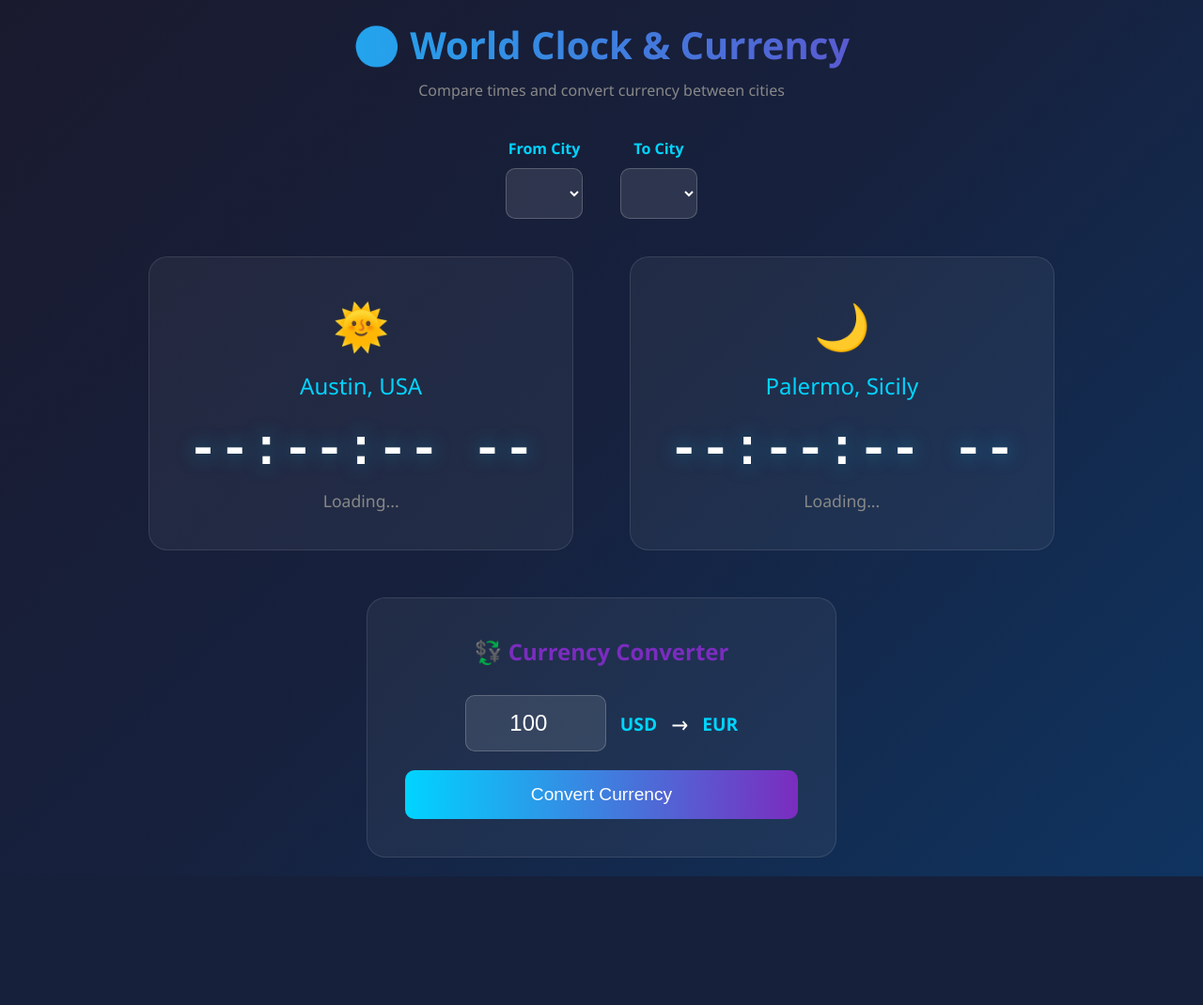
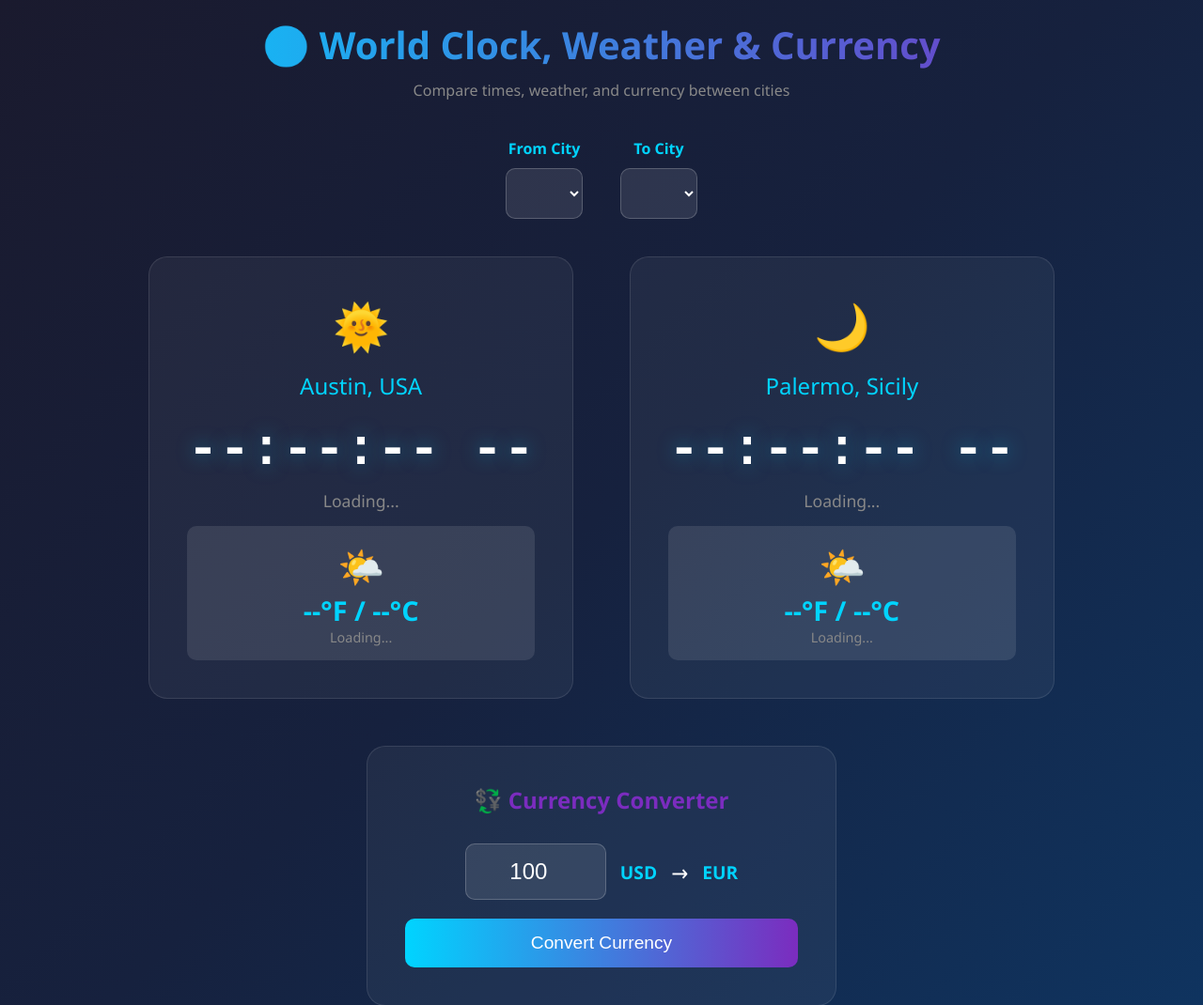
Before and after one commit to lighnthedark/timezone, a Flask app: template templates/index.html in a window 1280 px wide. Shown: the top 1070 px of the page at 94% size. Before the commit the page ends 933 px from the top, so only its background shows below. Run offline with Flask 3, Linux system fonts and the light colour scheme; the template is opened without the code that fills it, so the values that code supplies are empty.

Commit message:
Added weather and F to C conversion

```diff
--- a/app.py
+++ b/app.py
@@ -5,35 +5,36 @@ import pytz
 
 app = Flask(__name__)
 
-# Free currency API
 CURRENCY_API = "https://api.exchangerate-api.com/v4/latest/"
+WEATHER_API = "https://api.open-meteo.com/v1/forecast"
 
-# Major cities with their timezones and currencies
 CITIES = {
-    'Austin, USA': {'timezone': 'America/Chicago', 'currency': 'USD'},
-    'New York, USA': {'timezone': 'America/New_York', 'currency': 'USD'},
-    'Los Angeles, USA': {'timezone': 'America/Los_Angeles', 'currency': 'USD'},
-    'London, UK': {'timezone': 'Europe/London', 'currency': 'GBP'},
-    'Paris, France': {'timezone': 'Europe/Paris', 'currency': 'EUR'},
-    'Rome, Italy': {'timezone': 'Europe/Rome', 'currency': 'EUR'},
-    'Palermo, Sicily': {'timezone': 'Europe/Rome', 'currency': 'EUR'},
-    'Berlin, Germany': {'timezone': 'Europe/Berlin', 'currency': 'EUR'},
-    'Tokyo, Japan': {'timezone': 'Asia/Tokyo', 'currency': 'JPY'},
-    'Sydney, Australia': {'timezone': 'Australia/Sydney', 'currency': 'AUD'},
-    'Dubai, UAE': {'timezone': 'Asia/Dubai', 'currency': 'AED'},
-    'Toronto, Canada': {'timezone': 'America/Toronto', 'currency': 'CAD'},
-    'Mexico City, Mexico': {'timezone': 'America/Mexico_City', 'currency': 'MXN'},
-    'Sao Paulo, Brazil': {'timezone': 'America/Sao_Paulo', 'currency': 'BRL'},
-    'Mumbai, India': {'timezone': 'Asia/Kolkata', 'currency': 'INR'},
-    'Singapore': {'timezone': 'Asia/Singapore', 'currency': 'SGD'},
-    'Hong Kong': {'timezone': 'Asia/Hong_Kong', 'currency': 'HKD'},
-    'Amsterdam, Netherlands': {'timezone': 'Europe/Amsterdam', 'currency': 'EUR'},
+    'Austin, USA': {'timezone': 'America/Chicago', 'currency': 'USD', 'lat': 30.27, 'lon': -97.74},
+    'New York, USA': {'timezone': 'America/New_York', 'currency': 'USD', 'lat': 40.71, 'lon': -74.01},
+    'Los Angeles, USA': {'timezone': 'America/Los_Angeles', 'currency': 'USD', 'lat': 34.05, 'lon': -118.24},
+    'London, UK': {'timezone': 'Europe/London', 'currency': 'GBP', 'lat': 51.51, 'lon': -0.13},
+    'Paris, France': {'timezone': 'Europe/Paris', 'currency': 'EUR', 'lat': 48.86, 'lon': 2.35},
+    'Rome, Italy': {'timezone': 'Europe/Rome', 'currency': 'EUR', 'lat': 41.90, 'lon': 12.50},
+    'Palermo, Sicily': {'timezone': 'Europe/Rome', 'currency': 'EUR', 'lat': 38.12, 'lon': 13.36},
+    'Berlin, Germany': {'timezone': 'Europe/Berlin', 'currency': 'EUR', 'lat': 52.52, 'lon': 13.41},
+    'Tokyo, Japan': {'timezone': 'Asia/Tokyo', 'currency': 'JPY', 'lat': 35.68, 'lon': 139.69},
+    'Sydney, Australia': {'timezone': 'Australia/Sydney', 'currency': 'AUD', 'lat': -33.87, 'lon': 151.21},
+    'Dubai, UAE': {'timezone': 'Asia/Dubai', 'currency': 'AED', 'lat': 25.20, 'lon': 55.27},
+    'Toronto, Canada': {'timezone': 'America/Toronto', 'currency': 'CAD', 'lat': 43.65, 'lon': -79.38},
+    'Mexico City, Mexico': {'timezone': 'America/Mexico_City', 'currency': 'MXN', 'lat': 19.43, 'lon': -99.13},
+    'Sao Paulo, Brazil': {'timezone': 'America/Sao_Paulo', 'currency': 'BRL', 'lat': -23.55, 'lon': -46.63},
+    'Mumbai, India': {'timezone': 'Asia/Kolkata', 'currency': 'INR', 'lat': 19.08, 'lon': 72.88},
+    'Singapore': {'timezone': 'Asia/Singapore', 'currency': 'SGD', 'lat': 1.35, 'lon': 103.82},
+    'Hong Kong': {'timezone': 'Asia/Hong_Kong', 'currency': 'HKD', 'lat': 22.32, 'lon': 114.17},
+    'Amsterdam, Netherlands': {'timezone': 'Europe/Amsterdam', 'currency': 'EUR', 'lat': 52.37, 'lon': 4.90},
 }
+
 
 @app.route('/')
 def index():
     cities = list(CITIES.keys())
     return render_template('index.html', cities=cities)
+
 
 @app.route('/get_time', methods=['POST'])
 def get_time():
@@ -43,7 +44,7 @@ def get_time():
     tz1 = pytz.timezone(CITIES[city1]['timezone'])
     tz2 = pytz.timezone(CITIES[city2]['timezone'])
 
-    now = datetime.now()
+    now = datetime.now(pytz.UTC)
     time1 = now.astimezone(tz1)
     time2 = now.astimezone(tz2)
 
@@ -62,32 +63,102 @@ def get_time():
         }
     })
 
+
+@app.route('/get_weather', methods=['POST'])
+def get_weather():
+    city1 = request.json.get('city1')
+    city2 = request.json.get('city2')
+
+    def fetch_weather(city):
+        lat = CITIES[city]['lat']
+        lon = CITIES[city]['lon']
+        try:
+            response = requests.get(
+                WEATHER_API,
+                params={
+                    'latitude': lat,
+                    'longitude': lon,
+                    'current_weather': True
+                },
+                timeout=5
+            )
+            data = response.json()
+            temp_c = data['current_weather']['temperature']
+            temp_f = round(temp_c * 9/5 + 32)
+            weather_code = data['current_weather']['weathercode']
+
+            # Weather code to emoji and description
+            weather_map = {
+                0: ('☀️', 'Clear sky'),
+                1: ('🌤️', 'Mainly clear'),
+                2: ('⛅', 'Partly cloudy'),
+                3: ('☁️', 'Overcast'),
+                45: ('🌫️', 'Foggy'),
+                48: ('🌫️', 'Depositing rime fog'),
+                51: ('🌧️', 'Light drizzle'),
+                53: ('🌧️', 'Moderate drizzle'),
+                55: ('🌧️', 'Dense drizzle'),
+                61: ('🌧️', 'Slight rain'),
+                63: ('🌧️', 'Moderate rain'),
+                65: ('🌧️', 'Heavy rain'),
+                71: ('🌨️', 'Slight snow'),
+                73: ('🌨️', 'Moderate snow'),
+                75: ('🌨️', 'Heavy snow'),
+                80: ('🌦️', 'Rain showers'),
+                81: ('🌦️', 'Moderate showers'),
+                82: ('🌦️', 'Violent showers'),
+                95: ('⛈️', 'Thunderstorm'),
+                96: ('⛈️', 'Thunderstorm with hail'),
+                99: ('⛈️', 'Thunderstorm with heavy hail'),
+            }
+
+            emoji, description = weather_map.get(weather_code, ('🌡️', 'Unknown'))
+
+            return {
+                'temp_c': round(temp_c),
+                'temp_f': temp_f,
+                'emoji': emoji,
+                'description': description
+            }
+        except Exception as e:
+            return {
+                'temp_c': '--',
+                'temp_f': '--',
+                'emoji': '❓',
+                'description': 'Unable to fetch weather'
+            }
+
+    return jsonify({
+        'city1': fetch_weather(city1),
+        'city2': fetch_weather(city2)
+    })
+
+
 @app.route('/convert_currency', methods=['POST'])
 def convert_currency():
     city1 = request.json.get('city1')
     city2 = request.json.get('city2')
-    amount = float(request.json.get('amount', 1))
+    amount = float(request.json.get('amount', 100))
 
-    currency1 = CITIES[city1]['currency']
-    currency2 = CITIES[city2]['currency']
+    from_currency = CITIES[city1]['currency']
+    to_currency = CITIES[city2]['currency']
 
     try:
-        response = requests.get(f"{CURRENCY_API}{currency1}")
+        response = requests.get(CURRENCY_API + from_currency, timeout=5)
         data = response.json()
-        rate = data['rates'][currency2]
-        converted = amount * rate
+        rate = data['rates'][to_currency]
+        converted = round(amount * rate, 2)
 
         return jsonify({
-            'from_currency': currency1,
-            'to_currency': currency2,
+            'from_currency': from_currency,
+            'to_currency': to_currency,
             'amount': amount,
-            'converted': round(converted, 2),
+            'converted': converted,
             'rate': round(rate, 4)
         })
-    except:
-        return jsonify({'error': 'Could not fetch exchange rate'}), 400
+    except Exception as e:
+        return jsonify({'error': 'Unable to fetch exchange rates'})
+
 
 if __name__ == '__main__':
-    import os
-    port = int(os.environ.get('PORT', 5002))
-    app.run(host='0.0.0.0', port=port, debug=True)
+    app.run(debug=True, port=5002)
--- a/templates/index.html
+++ b/templates/index.html
@@ -4,7 +4,7 @@
 <head>
     <meta charset="UTF-8">
     <meta name="viewport" content="width=device-width, initial-scale=1.0">
-    <title>World Clock & Currency Converter</title>
+    <title>World Clock, Weather & Currency</title>
     <style>
         * {
             margin: 0;
@@ -122,11 +122,34 @@
         .date-display {
             color: #888;
             font-size: 1.1rem;
+            margin-bottom: 15px;
         }
 
         .day-night-icon {
             font-size: 3rem;
             margin-bottom: 15px;
+        }
+
+        .weather-display {
+            margin-top: 15px;
+            padding: 15px;
+            background: rgba(255, 255, 255, 0.1);
+            border-radius: 10px;
+        }
+
+        .weather-emoji {
+            font-size: 2.5rem;
+        }
+
+        .weather-temp {
+            font-size: 1.8rem;
+            font-weight: bold;
+            color: #00d4ff;
+        }
+
+        .weather-desc {
+            color: #888;
+            font-size: 0.9rem;
         }
 
         .currency-section {
@@ -216,8 +239,8 @@
 
 <body>
     <div class="container">
-        <h1>🌍 World Clock & Currency</h1>
-        <p class="subtitle">Compare times and convert currency between cities</p>
+        <h1>🌍 World Clock, Weather & Currency</h1>
+        <p class="subtitle">Compare times, weather, and currency between cities</p>
 
         <div class="city-selectors">
             <div class="selector-group">
@@ -244,12 +267,22 @@
                 <div class="city-name" id="cityName1">Austin, USA</div>
                 <div class="time-display" id="time1">--:--:-- --</div>
                 <div class="date-display" id="date1">Loading...</div>
+                <div class="weather-display">
+                    <div class="weather-emoji" id="weatherEmoji1">🌤️</div>
+                    <div class="weather-temp" id="weatherTemp1">--°F / --°C</div>
+                    <div class="weather-desc" id="weatherDesc1">Loading...</div>
+                </div>
             </div>
             <div class="clock-card" id="clock2">
                 <div class="day-night-icon" id="icon2">🌙</div>
                 <div class="city-name" id="cityName2">Palermo, Sicily</div>
                 <div class="time-display" id="time2">--:--:-- --</div>
                 <div class="date-display" id="date2">Loading...</div>
+                <div class="weather-display">
+                    <div class="weather-emoji" id="weatherEmoji2">🌤️</div>
+                    <div class="weather-temp" id="weatherTemp2">--°F / --°C</div>
+                    <div class="weather-desc" id="weatherDesc2">Loading...</div>
+                </div>
             </div>
         </div>
 
@@ -306,6 +339,24 @@
                 });
         }
 
+        function updateWeather() {
+            fetch('/get_weather', {
+                method: 'POST',
+                headers: { 'Content-Type': 'application/json' },
+                body: JSON.stringify({ city1: city1Select.value, city2: city2Select.value })
+            })
+                .then(response => response.json())
+                .then(data => {
+                    document.getElementById('weatherEmoji1').textContent = data.city1.emoji;
+                    document.getElementById('weatherTemp1').textContent = data.city1.temp_f + '°F / ' + data.city1.temp_c + '°C';
+                    document.getElementById('weatherDesc1').textContent = data.city1.description;
+
+                    document.getElementById('weatherEmoji2').textContent = data.city2.emoji;
+                    document.getElementById('weatherTemp2').textContent = data.city2.temp_f + '°F / ' + data.city2.temp_c + '°C';
+                    document.getElementById('weatherDesc2').textContent = data.city2.description;
+                });
+        }
+
         function convertCurrency() {
             fetch('/convert_currency', {
                 method: 'POST',
@@ -324,11 +375,21 @@
                 });
         }
 
-        city1Select.addEventListener('change', () => { updateTimes(); document.getElementById('result').classList.remove('show'); });
-        city2Select.addEventListener('change', () => { updateTimes(); document.getElementById('result').classList.remove('show'); });
+        city1Select.addEventListener('change', () => {
+            updateTimes();
+            updateWeather();
+            document.getElementById('result').classList.remove('show');
+        });
+        city2Select.addEventListener('change', () => {
+            updateTimes();
+            updateWeather();
+            document.getElementById('result').classList.remove('show');
+        });
 
         updateTimes();
+        updateWeather();
         setInterval(updateTimes, 1000);
+        setInterval(updateWeather, 300000); // Update weather every 5 minutes
     </script>
 </body>
 
```
